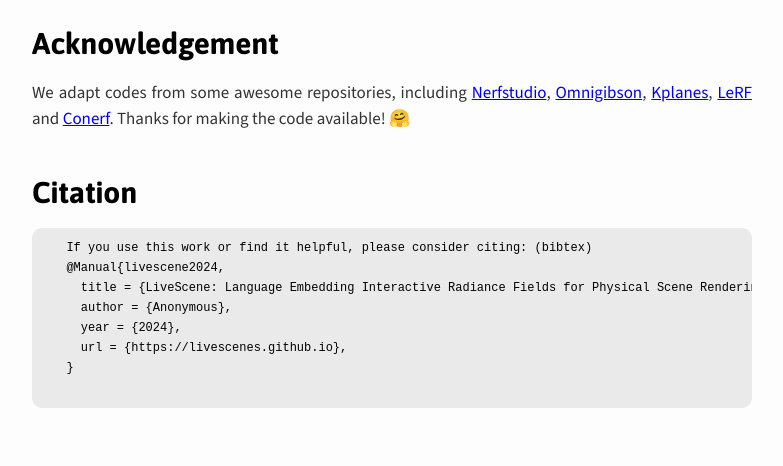
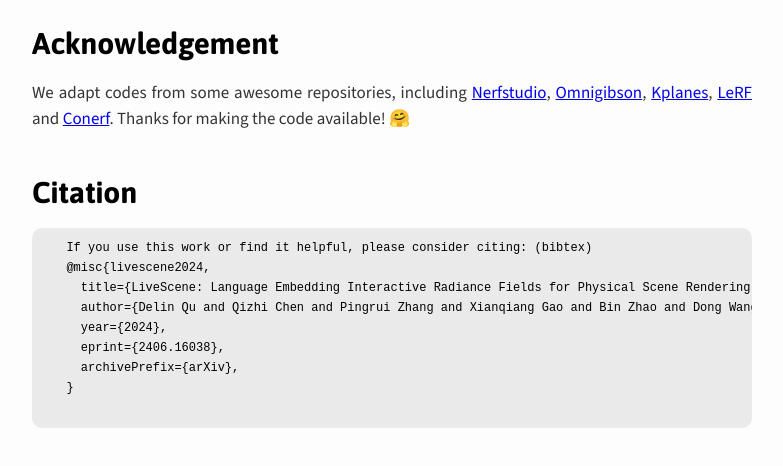
Before and after one commit to livesceness/livescenes.github.io, a plain HTML site: page docs/index.html in a window 1280 px wide. Shown: the part 4707-5173 px from the top of the page, without its empty margins (248-1031 px from the left). Drawn offline with nearby package versions, Linux system fonts and the light colour scheme.

Commit message:
add arxiv url

```diff
--- a/docs/index.html
+++ b/docs/index.html
@@ -29,7 +29,6 @@
     href="https://fonts.googleapis.com/css2?family=Asap:wght@700&family=Source+Sans+3:wght@400;700&display=swap">
   <script src="script.js" type="text/javascript"></script>
   <link href="style.css" rel="stylesheet" type="text/css" />
-
   <script src="https://polyfill.io/v3/polyfill.min.js?features=es6"></script>
   <script id="MathJax-script" async src="https://cdn.jsdelivr.net/npm/mathjax@3/es5/tex-mml-chtml.js"></script>
 </head>
@@ -56,7 +55,7 @@
     <!-- <p id="uc-berkeley">xxx University, xxx AI Laboratory</h1> -->
 
     <div class="grid-container">
-      <a href="https://arxiv.org/abs/" class="grid-item">
+      <a href="https://arxiv.org/abs/2406.16038" class="grid-item">
         <image src="https://uploads-ssl.webflow.com/51e0d73d83d06baa7a00000f/5cab99df4998decfbf9e218e_paper-01.png"
           height="60px">
           <h4><strong>Paper</strong></h4>
@@ -207,11 +206,12 @@
       <div class="citation">
         <pre id="codecell0">
   If you use this work or find it helpful, please consider citing: (bibtex)
-  @Manual{livescene2024,
-    title = {LiveScene: Language Embedding Interactive Radiance Fields for Physical Scene Rendering and Control},
-    author = {Anonymous},
-    year = {2024},
-    url = {https://livescenes.github.io},
+  @misc{livescene2024,
+    title={LiveScene: Language Embedding Interactive Radiance Fields for Physical Scene Rendering and Control},
+    author={Delin Qu and Qizhi Chen and Pingrui Zhang and Xianqiang Gao and Bin Zhao and Dong Wang and Xuelong Li},
+    year={2024},
+    eprint={2406.16038},
+    archivePrefix={arXiv},
   }
     </pre>
       </div>
```
Also changed, not shown: 1 other file.
